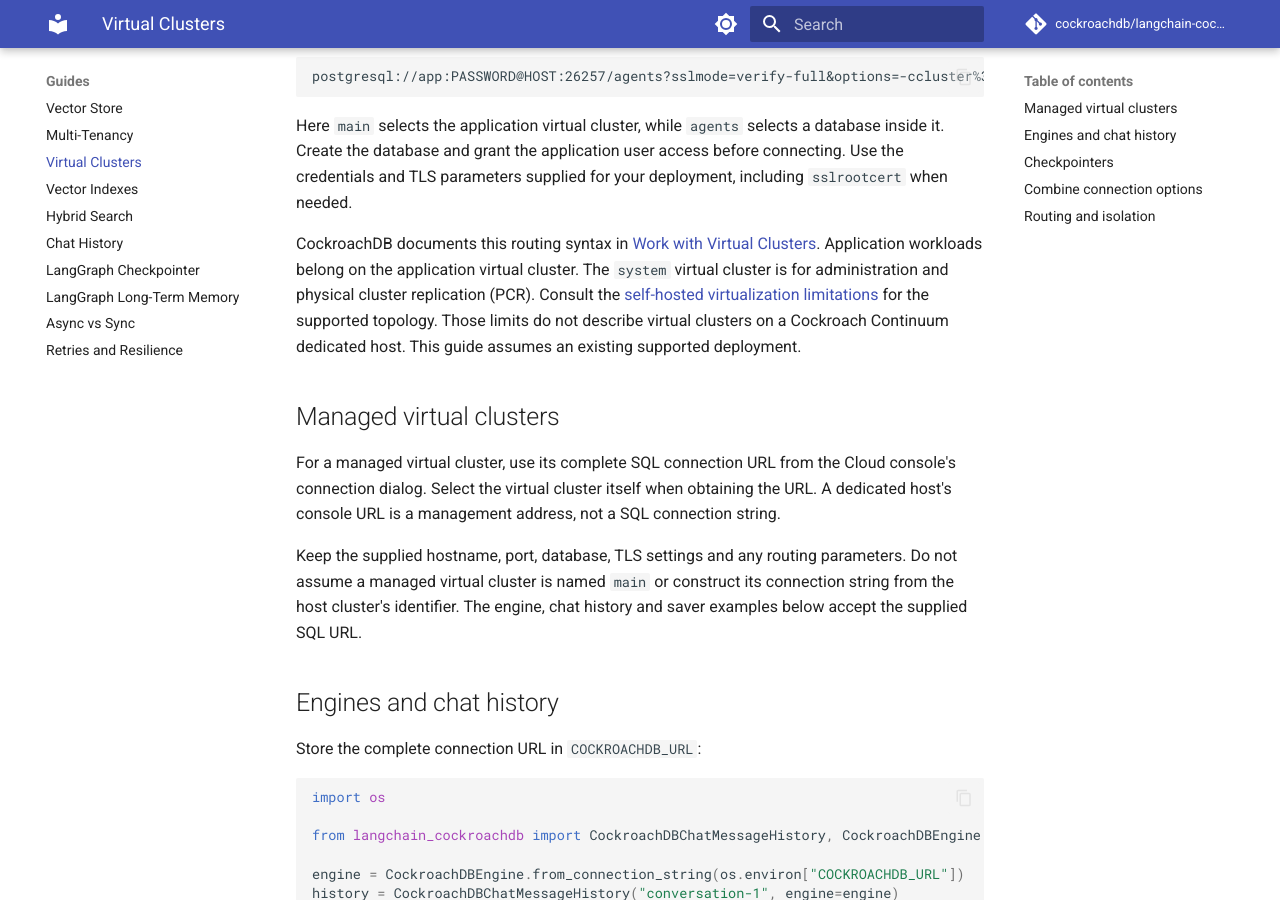
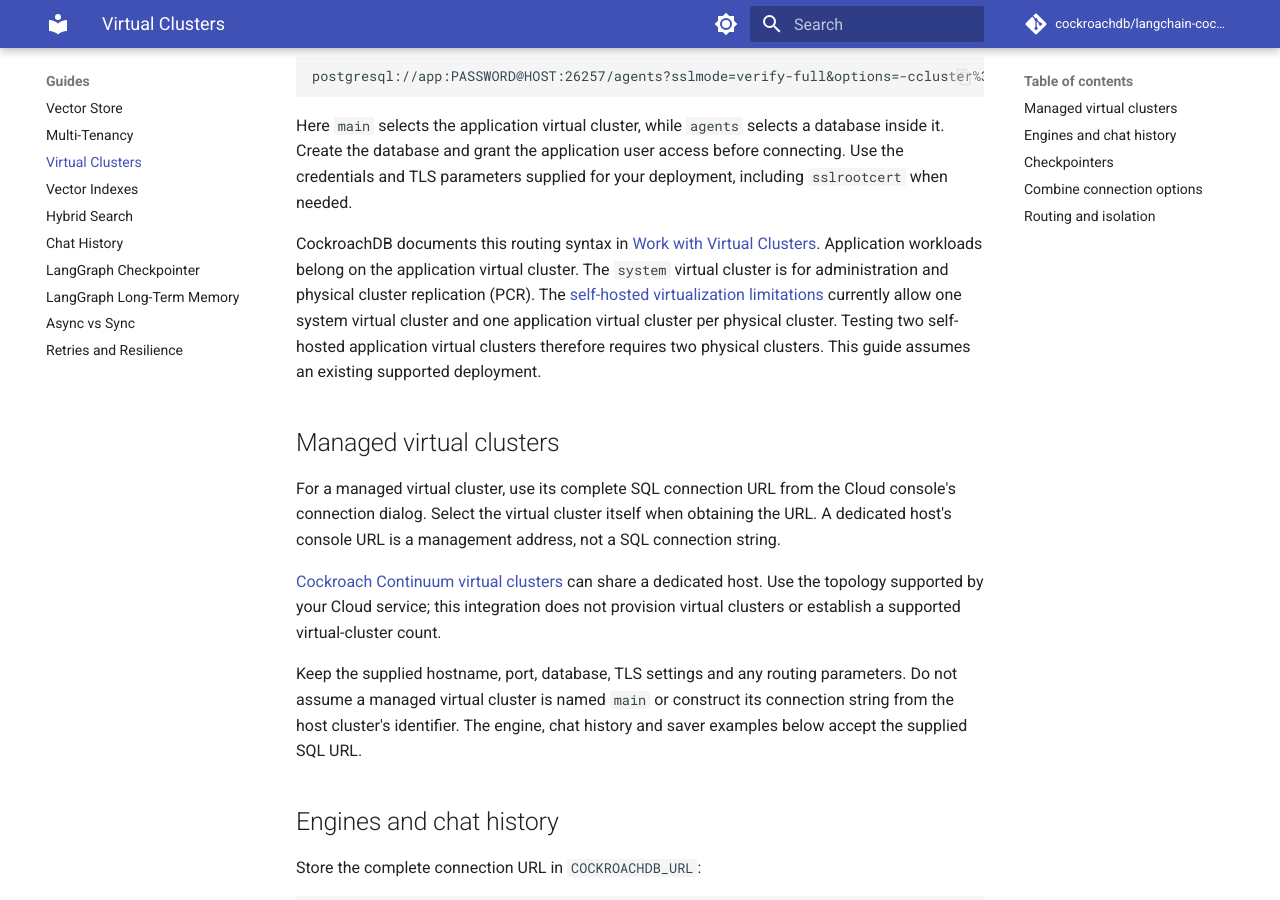
Before and after one commit to cockroachdb/langchain-cockroachdb, an MkDocs documentation site: the page built from docs/guides/virtual-clusters.md, in a window 1280 px wide and 900 px high, scrolled down 238 px. Built offline with MkDocs 1.6.1 and Material for MkDocs 9.7.7, drawn with Linux system fonts in a browser that asks for light colours; comment, search, counter and statistics services are not loaded.

Commit message:
test: redact virtual-cluster connection failures
Keep live connection arguments out of driver failure reports while preserving error class, SQLSTATE and data assertion details. Document the distinct self-hosted and managed topologies and the limits of endpoint isolation checks.

Co-authored-by: roachdev-claude <roachdev-claude-bot@cockroachlabs.com>

```diff
--- a/docs/guides/virtual-clusters.md
+++ b/docs/guides/virtual-clusters.md
@@ -17,10 +17,11 @@ CockroachDB documents this routing syntax in
 [Work with Virtual Clusters](https://www.cockroachlabs.com/docs/stable/work-with-virtual-clusters).
 Application workloads belong on the application virtual cluster. The `system`
 virtual cluster is for administration and physical cluster replication (PCR).
-Consult the [self-hosted virtualization limitations](https://www.cockroachlabs.com/docs/stable/cluster-virtualization-overview#known-limitations)
-for the supported topology. Those limits do not describe virtual clusters on
-a Cockroach Continuum dedicated host. This guide assumes an existing
-supported deployment.
+The [self-hosted virtualization limitations](https://www.cockroachlabs.com/docs/stable/cluster-virtualization-overview#known-limitations)
+currently allow one system virtual cluster and one application virtual
+cluster per physical cluster. Testing two self-hosted application virtual
+clusters therefore requires two physical clusters. This guide assumes an
+existing supported deployment.
 
 ## Managed virtual clusters
 
@@ -28,6 +29,11 @@ For a managed virtual cluster, use its complete SQL connection URL from the
 Cloud console's connection dialog. Select the virtual cluster itself when
 obtaining the URL. A dedicated host's console URL is a management address,
 not a SQL connection string.
+
+[Cockroach Continuum virtual clusters](https://www.cockroachlabs.com/product/continuum/)
+can share a dedicated host. Use the topology supported by your Cloud service;
+this integration does not provision virtual clusters or establish a supported
+virtual-cluster count.
 
 Keep the supplied hostname, port, database, TLS settings and any routing
 parameters. Do not assume a managed virtual cluster is named `main` or
```
Also changed, not shown: docs/development/testing.md (+10 -0 lines), 2 other files.
